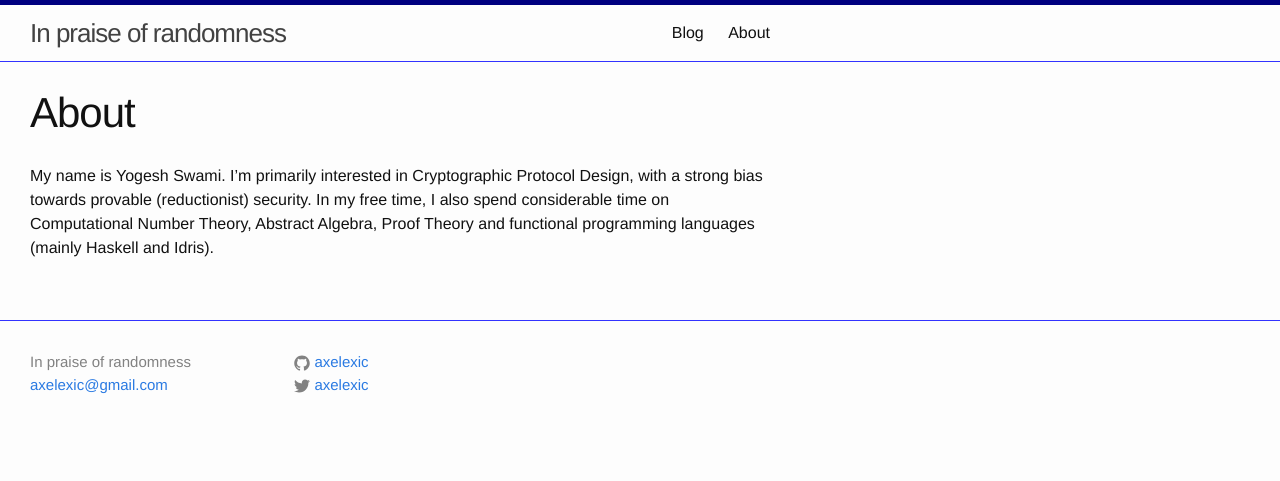
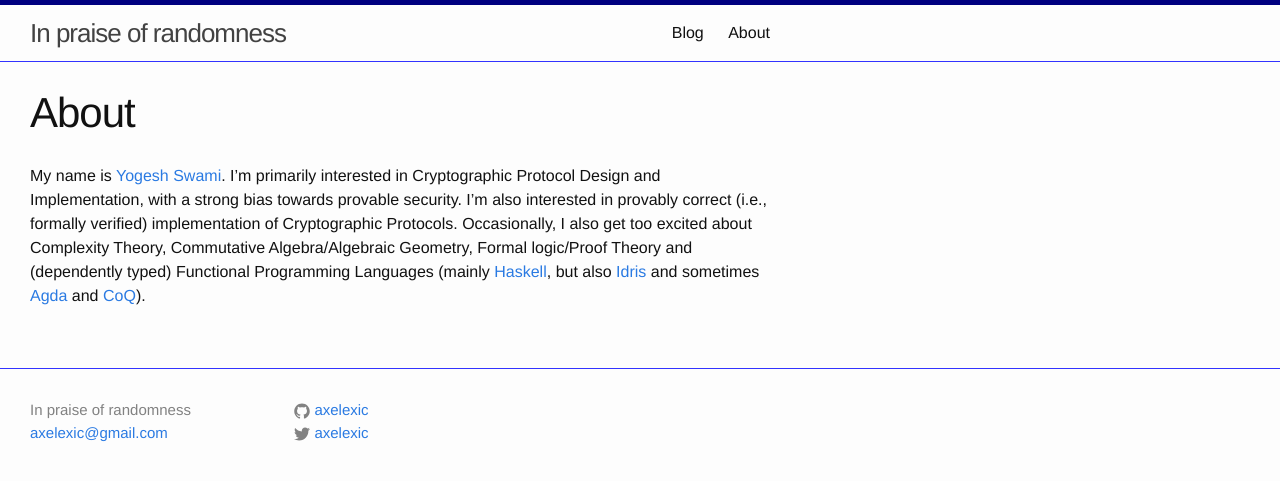
Before and after one commit to axelexic/axelexic.github.io, a Jekyll site: the page built from 99-about.md, in a window 1280 px wide. Shown: the top 481 px of the page. Built offline with Jekyll 4.4.1, drawn with Linux system fonts in a browser that asks for light colours.

Commit message:
Updating About Page

```diff
--- a/99-about.md
+++ b/99-about.md
@@ -4,8 +4,18 @@ title: About
 permalink: /about/
 ---
 
-My name is Yogesh Swami. I'm primarily interested in Cryptographic
-Protocol Design, with a strong bias towards provable (reductionist)
-security. In my free time, I also spend considerable time on
-Computational Number Theory, Abstract Algebra, Proof Theory and
-functional programming languages (mainly Haskell and Idris).
+My name is [Yogesh Swami][linkedin]. I'm
+primarily interested in Cryptographic Protocol Design and
+Implementation, with a strong bias towards provable security. I'm also
+interested in provably correct (i.e., formally verified)
+implementation of Cryptographic Protocols. Occasionally, I also get
+too excited about Complexity Theory, Commutative Algebra/Algebraic
+Geometry, Formal logic/Proof Theory and (dependently typed) Functional
+Programming Languages (mainly [Haskell][Haskell], but also
+[Idris][Idris] and sometimes [Agda][Agda] and [CoQ][CoQ]).
+
+[linkedin]: https://www.linkedin.com/in/yogesh-swami-0737681
+[Haskell]: https://www.haskell.org/
+[Idris]: http://www.idris-lang.org/
+[Agda]: http://wiki.portal.chalmers.se/agda/pmwiki.php
+[CoQ]: https://coq.inria.fr/
```
